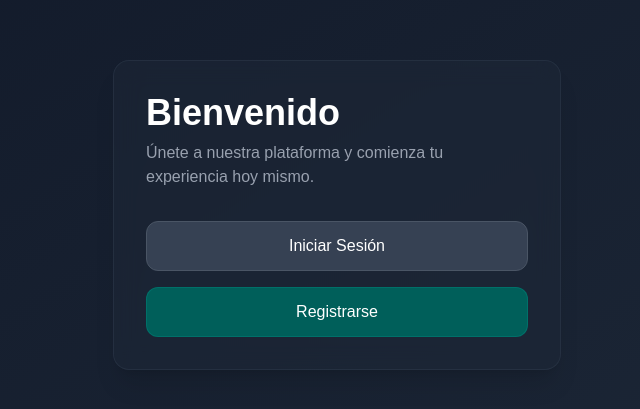
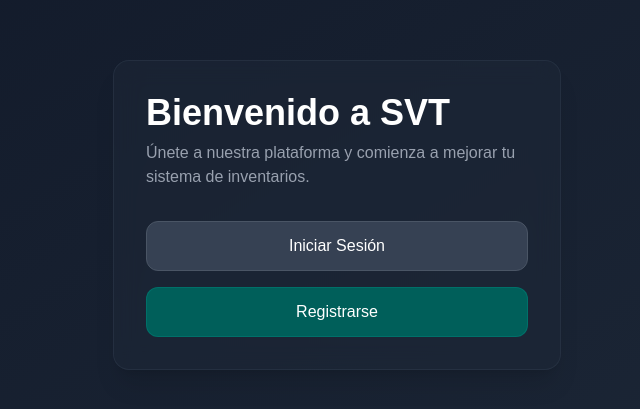
Before and after one commit to StiviMoon/stock-vision-technology, a Next.js app in the folder SVT-Frontend/my-app/: page / in a window 1280 px wide. Shown: the part 185-594 px from the top of the page, without its empty margins (303-943 px from the left). Built offline with nearby package versions, Linux system fonts and the light colour scheme; no server answers.

Commit message:
(UPDATE: Actualiazcion de texto de pantalla inicial en la ruta '/' del proyecto  )

```diff
--- a/SVT-Frontend/my-app/src/app/page.js
+++ b/SVT-Frontend/my-app/src/app/page.js
@@ -52,10 +52,10 @@ export default function HomePage() {
           className="space-y-6"
         >
           <motion.h1 variants={itemVariants} className="text-4xl font-bold text-white mb-2">
-            Bienvenido
+            Bienvenido a SVT
           </motion.h1>
           <motion.p variants={itemVariants} className="text-gray-400 mb-8">
-            Únete a nuestra plataforma y comienza tu experiencia hoy mismo.
+            Únete a nuestra plataforma y comienza a mejorar tu sistema de inventarios.
           </motion.p>
           <div className="flex flex-col space-y-4">
             <motion.button
```
